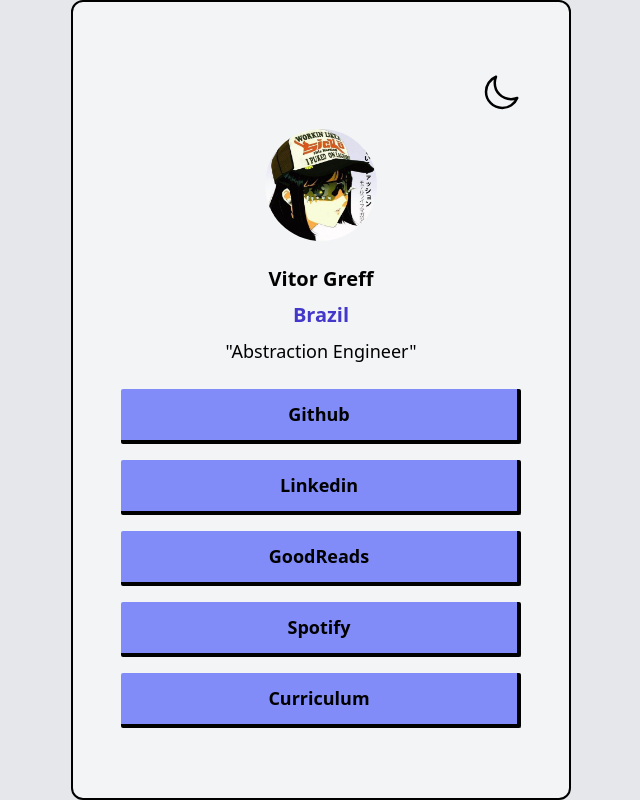
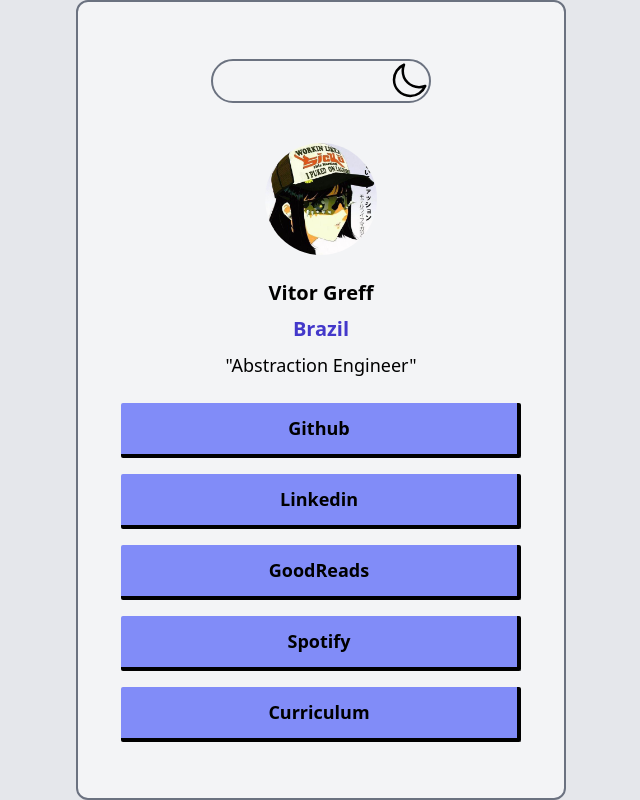
Before and after one commit to VitorGreff/link-tree, a React (Vite) app: page / in a window 1280 px wide. Shown: the whole page, without its empty margins (319-959 px from the left). Built offline with nearby package versions, Linux system fonts and the light colour scheme.

Commit message:
button refined

```diff
--- a/src/components/Icom.tsx
+++ b/src/components/Icom.tsx
@@ -8,13 +8,14 @@
 export default function Icon(props: IconProps) {
   return props.theme === 'dark' ? (
     <div onClick={props.changeTheme}
-      className={'flex flex-col justify-center items-center cursor-pointer w-10 h-10 rounded-full '}
+      className={'flex flex-col justify-center items-start cursor-pointer w-[220px] h-11 border-black border-2 rounded-full mb-6 bg-black text-white'}
     >
       {LightIcon(8)}
     </div>
   ) :
+    // dark button
     <div onClick={props.changeTheme}
-      className={'flex flex-col justify-center items-center cursor-pointer w-10 h-10 rounded-full '}
+      className={'flex flex-col justify-center items-end cursor-pointer w-[220px] h-11 border-gray-500 border-2 rounded-full mb-6 '}
     >
       {DarkIcon(8)}
     </div>
--- a/src/components/Layout.tsx
+++ b/src/components/Layout.tsx
@@ -14,11 +14,9 @@
   }
 
   return (
-    <div className={`flex flex-col justify-center items-center min-h-[800px] min-w-[500px] border-2 border-black rounded-xl gap-4 p-5 bg-gray-100`}>
+    <div className={`flex flex-col justify-center items-center min-h-[800px] min-w-[490px] border-2 border-gray-500 rounded-xl gap-4 p-5 bg-gray-100`}>
 
-      <div className="flex justify-end w-full mr-14">
-        <Icon theme={theme} changeTheme={changeTheme} />
-      </div>
+      <Icon theme={theme} changeTheme={changeTheme} />
       <Photo />
 
       <div className={"flex flex-col justify-center items-center gap-2 mb-2 mt-2"}>
```
